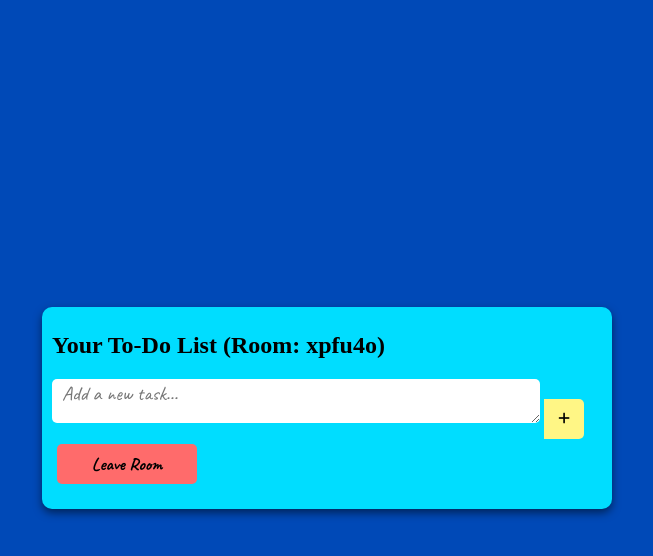
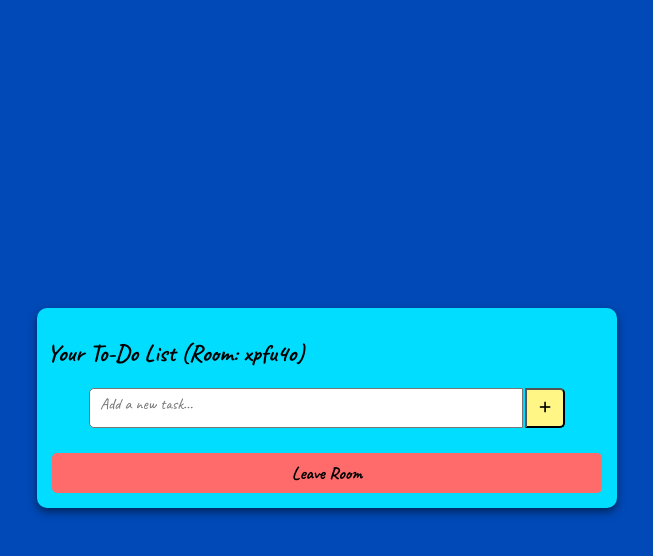
Before and after one commit to MrFantastico007/TO-DO-list, a website with bundled scripts: page index.html in a window 1280 px wide. Both pictures are taken after typing "Sample" into the empty fields and a click on the button "Create Room". Shown: the whole page, without its empty margins (313-966 px from the left). Built offline with nearby package versions, Linux system fonts and the light colour scheme; no server answers.

Commit message:
Update style.css

```diff
--- a/style.css
+++ b/style.css
@@ -3,11 +3,15 @@ body {
   display: flex;
   justify-content: center;
   align-items: center;
-    height: 100vh;
+  min-height: 100vh;
+  padding: 20px;
+  box-sizing: border-box;
 }
 
-
 /* ---------- Room Screen Styling ---------- */
+h2 {
+  font-family: "Caveat", cursive;
+}
 #roomInput {
   width: 80%;
   height: 40px;
@@ -22,12 +26,10 @@ body {
   margin-right: auto;
 }
 
-
 .room-btn-container {
   text-align: center;
   margin-top: 5px;
 }
-
 
 .room-btn {
   height: 40px;
@@ -52,7 +54,6 @@ body {
   color: white;
 }
 
-
 #leaveRoom {
   background-color: #ff6b6b;
 }
@@ -65,45 +66,63 @@ body {
   background-color: #9d0208;
 }
 
-
 .container {
   background-color: #00ddff;
-    width: 560px;
+  width: 90%;
+  max-width: 560px;
   border-radius: 10px;
-    padding-top: 5px;
-    padding-left: 10px;
-    padding-bottom: 20px;
+  padding: 10px;
   box-shadow: 0 4px 8px rgba(0, 0, 0, 0.5);
+  display: flex;
+  flex-direction: column;
+  max-height: 90vh;
+  overflow-y: auto;
+}
+.taskcontainer {
+  overflow-y: auto;
+  max-height: 60vh;
+  margin-top: 10px;
 }
 
 #heading {
-    color:#fff685;
+  color: #fff685;
   font-family: "Caveat", cursive;
   font-size: 32px;
   margin-bottom: 5px;
 }
 
+.input-group {
+  display: flex;
+  width: 85%;
+  margin: 0 auto 10px auto;
+}
+
 #taskInput {
-    width: 85%;
+  flex: 1;
+  border-radius: 5px 0 0 5px;
   height: 40px;
-    border-radius: 5px;
-    border: none;
-    padding-left: 10px;
-    font-family: "caveat", cursive;
-    font-size: 20px;
+  padding: 5px 10px;
+  font-family: "Caveat", cursive;
+  font-size: 16px;
+  resize: none;
+  overflow-y: auto;
+  overflow-x: auto;
+  white-space: pre;
+  box-sizing: border-box;
+  min-height: 40px;
+  /* max-height: 150px;  */
 }
 
 #addtask {
+  width: 40px;
   height: 40px;
-    width: 40px;
-    border: none;
   border-radius: 0 5px 5px 0;
-    display: inline-block;
+  background-color: #fff685;
+  display: flex;
   justify-content: center;
   align-items: center;
-    background-color: #fff685;
-    cursor: pointer;
-    transition: .3s;
+  flex-shrink: 0;
+  margin-left: 2px;
 }
 #addtask:hover {
   background-color: #f75990;
@@ -124,16 +143,20 @@ body {
   padding: 5px 10px;
 }
 
-
+/* text styles */
 .task li {
     list-style: none;
     font-family: "Caveat", cursive;
-    font-size: 20px;
+    font-size: 18px;
     flex: 1;
+    overflow-wrap: break-word;
+    white-space: pre-wrap;
+    word-break: break-word;
 }
 
-
-.checktask, .deletetask {
+/* group buttons neatly */
+.checktask,
+.deletetask {
   border: none;
   background: none;
   cursor: pointer;
@@ -141,8 +164,12 @@ body {
   margin-left: 10px;
 }
 
-.checktask i { color: green; }
-.deletetask i { color: red; }
+.checktask i {
+  color: green;
+}
+.deletetask i {
+  color: red;
+}
 
 .completed {
   text-decoration: line-through;
@@ -151,5 +178,4 @@ body {
 
 .hidden {
   display: none;
-
 }
```
Lines whose indentation alone changed are shown as unchanged.
